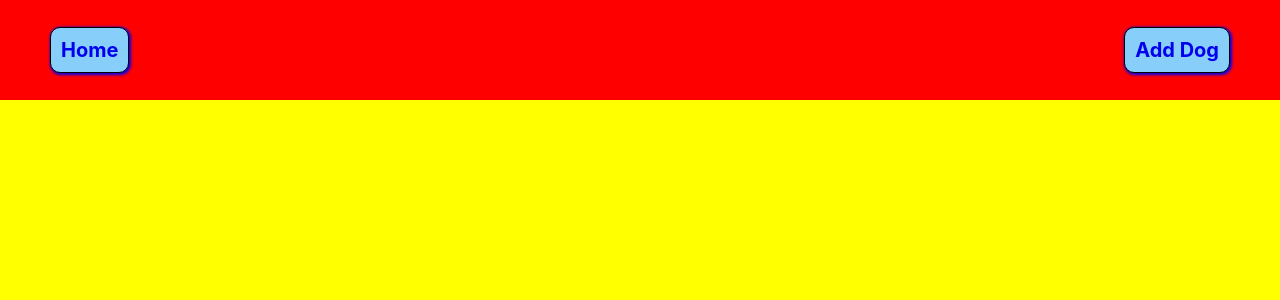
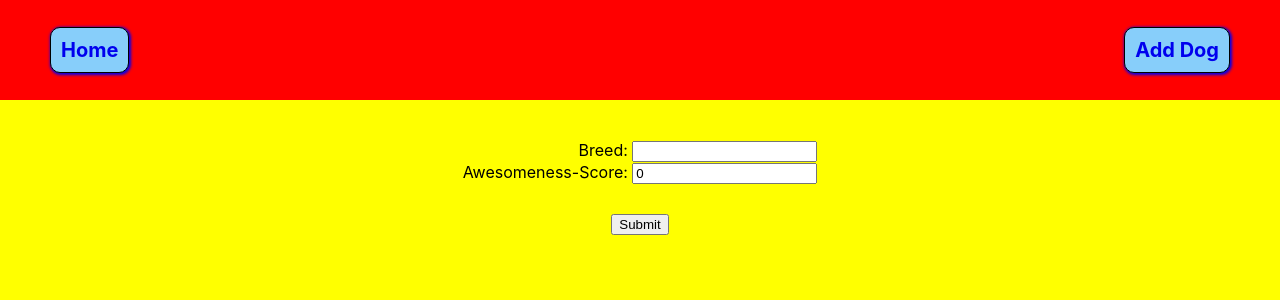
Before and after one commit to Jpendy/first-full-stack-app-front-end, a React (Create React App) app: page /form in a window 1280 px wide. Shown: the top 300 px of the page. Built offline with nearby package versions, Linux system fonts and the light colour scheme.

Commit message:
formpage

```diff
--- a/src/App.js
+++ b/src/App.js
@@ -7,6 +7,7 @@ import {
 import HomePage from './HomePage.js'
 import DetailPage from './DetailPage.js'
 import Header from './Header.js'
+import FormPage from './FormPage.js';
 
 export default class App extends Component {
     render() {
@@ -30,6 +31,13 @@ export default class App extends Component {
                             render={(routerProps) => <DetailPage {...routerProps} />}
 
                         />
+
+                        <Route
+                            path="/form/"
+                            exact
+                            render={(routerProps) => <FormPage {...routerProps} />}
+
+                        />
                     </Switch>
                 </Router>
             </div>
--- a/src/DetailPage.js
+++ b/src/DetailPage.js
@@ -2,7 +2,6 @@ import React, { Component } from 'react';
 import request from 'superagent';
 import List from './List.js';
 import './main.css';
-import Header from './Header.js';
 
 export default class DetailPage extends Component {
 
--- /dev/null
+++ b/src/FormPage.js
@@ -0,0 +1,59 @@
+import React, { Component } from 'react'
+import './main.css'
+import request from 'superagent';
+
+export default class FormPage extends Component {
+
+    state = {
+        breed: '',
+        awesomeness_score: 0
+    }
+
+
+    handleSubmit = async (e) => {
+        e.preventDefault();
+
+        await request.post(`https://thawing-coast-15109.herokuapp.com/dogs/`,`${this.state}`)
+
+        // this.setState( { newDog: requestedData.body })
+        console.log('submit' + this.state)
+        // this.setState( { newDog: data })
+
+    }
+
+
+    handleChange = (e) => {
+        const newState = {}
+        newState[e.target.name] = e.target.value;
+
+        this.setState(newState);
+        console.log(this.state)
+    }
+
+    render() {
+
+        const { breed, awesomeness_score } = this.state;
+
+        return (
+            <div className="form-div" >
+
+            <form onSubmit = { this.handleSubmit } >
+
+                <label>
+                    {`Breed: `}
+                    <input onChange = { this.handleChange } value = { breed } name = 'breed' />
+                </label>
+
+                <label>
+                    {`Awesomeness-Score: `}
+                    <input onChange = { this.handleChange } value = { awesomeness_score } name = 'awesomeness_score' />
+                </label>
+
+                <button>Submit</button>
+            </form>
+
+
+            </div>
+        )
+    }
+}
--- a/src/Header.js
+++ b/src/Header.js
@@ -9,7 +9,7 @@ export default class Header extends Component {
                 <section className="header-section" >
 
                 <Link to={ '/' }>Home</Link>
-                <Link to={ '/' }>Add Dog</Link>
+                <Link to={ '/form/' }>Add Dog</Link>
                 </section>
 
             </div>
--- a/src/HomePage.js
+++ b/src/HomePage.js
@@ -2,7 +2,6 @@ import React, { Component } from 'react';
 import List from './List.js';
 import request from 'superagent';
 import './main.css';
-import Header from './Header.js';
 
 export default class HomePage extends Component {
 
@@ -11,7 +10,7 @@ export default class HomePage extends Component {
     }
 
     async componentDidMount() {
-        let requestData = await request.get('https://thawing-coast-15109.herokuapp.com/dogs')
+        let requestData = await request.get('https://thawing-coast-15109.herokuapp.com/dogs/')
 
         this.setState( {data: requestData.body })
         console.log(requestData.body)
--- a/src/main.css
+++ b/src/main.css
@@ -51,3 +51,19 @@ li {
 a {
     text-decoration: none;
 }
+
+.form-div {
+    display: flex;
+    justify-content: center;
+}
+
+form {
+    margin: 40px auto;
+    display: flex;
+    flex-direction: column;
+    align-items: flex-end;
+}
+
+form button {
+    margin: 30px auto;
+}
```
